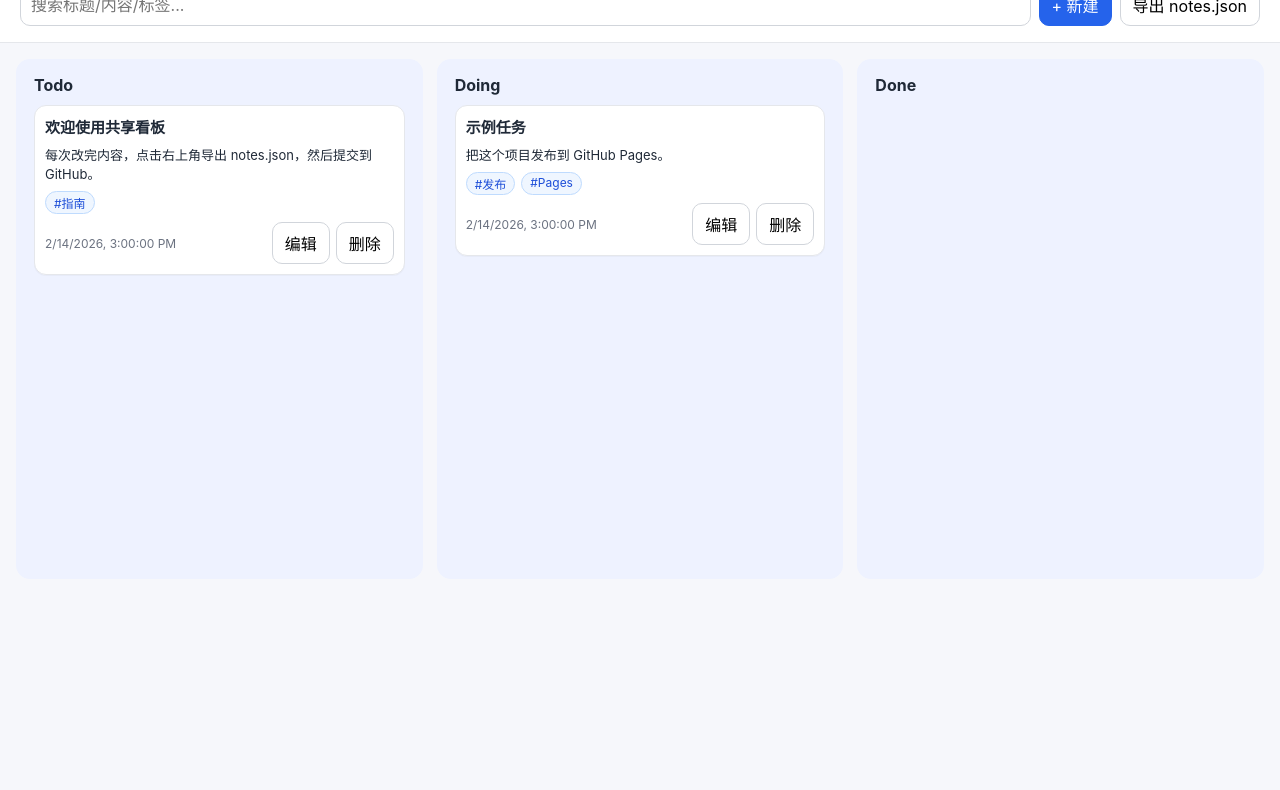
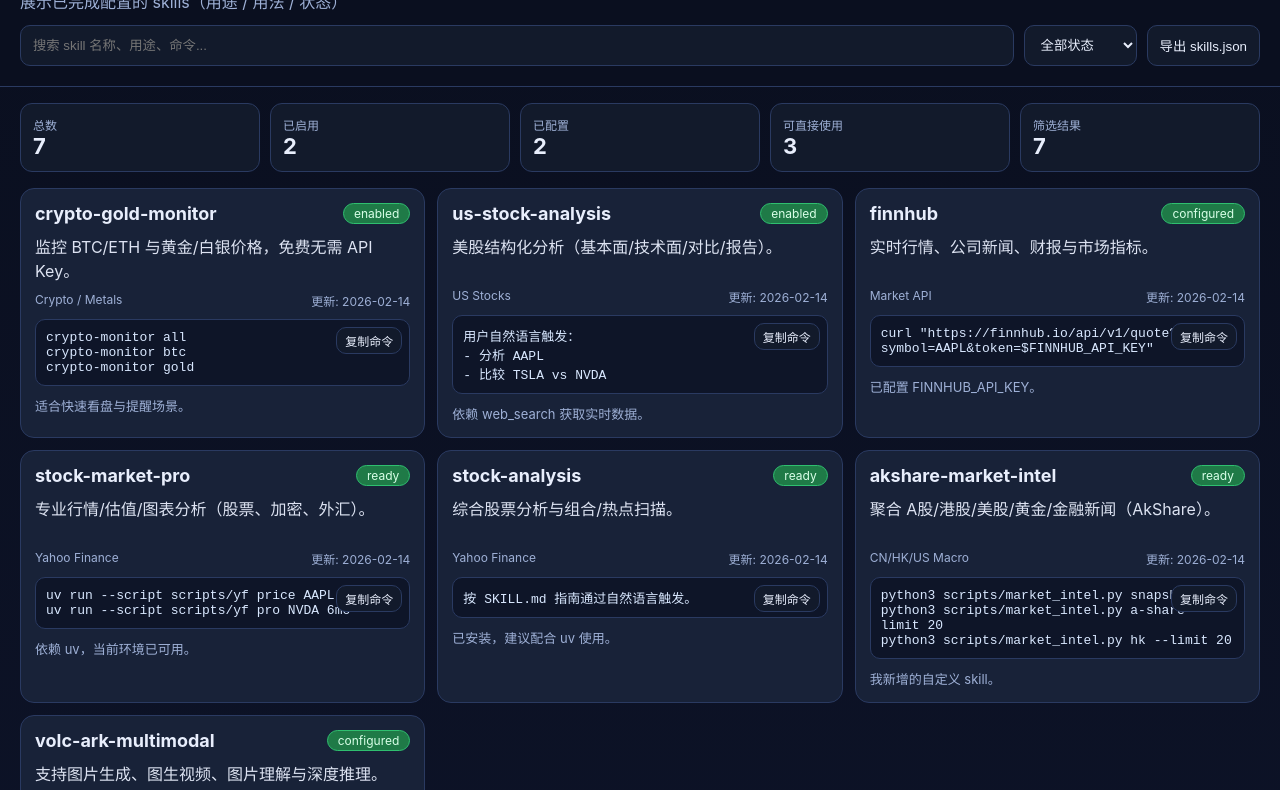
Before and after one commit to talisk/shared-note-board, a plain HTML site: page index.html in a window 1280 px wide. Shown: the part 70-860 px from the top of the page. Before the commit the page ends 800 px from the top, so only its background shows below. Drawn offline with Linux system fonts and the light colour scheme.

Commit message:
feat: convert shared-note-board to skills panel

```diff
--- a/app.js
+++ b/app.js
@@ -1,124 +1,84 @@
-const lists = {
-  todo: document.getElementById('todoList'),
-  doing: document.getElementById('doingList'),
-  done: document.getElementById('doneList')
-};
+const grid = document.getElementById('grid');
+const stats = document.getElementById('stats');
+const searchInput = document.getElementById('search');
+const statusFilter = document.getElementById('statusFilter');
+const cardTpl = document.getElementById('cardTpl');
 
-const dialog = document.getElementById('noteDialog');
-const form = document.getElementById('noteForm');
-const searchInput = document.getElementById('search');
-let notes = [];
+let skills = [];
 
-const nowIso = () => new Date().toISOString();
-const uid = () => 'n' + Math.random().toString(36).slice(2, 9);
-
-async function loadNotes() {
-  const res = await fetch('./notes.json', { cache: 'no-store' });
-  notes = await res.json();
+async function load() {
+  const res = await fetch('./skills.json', { cache: 'no-store' });
+  skills = await res.json();
   render();
 }
 
-function matchesQuery(note, q) {
+function match(skill, q, st) {
+  const okStatus = st === 'all' || skill.status === st;
+  if (!okStatus) return false;
   if (!q) return true;
-  const hay = [note.title, note.content, ...(note.tags || [])].join(' ').toLowerCase();
+  const hay = [skill.name, skill.slug, skill.purpose, skill.usage, skill.notes, skill.category].join(' ').toLowerCase();
   return hay.includes(q.toLowerCase());
 }
 
 function render() {
   const q = searchInput.value.trim();
-  Object.values(lists).forEach(el => (el.innerHTML = ''));
+  const st = statusFilter.value;
+  const list = skills.filter(s => match(s, q, st));
 
-  notes.filter(n => matchesQuery(n, q)).forEach(note => {
-    const card = document.createElement('article');
-    card.className = 'card';
-    card.draggable = true;
-    card.dataset.id = note.id;
-    card.innerHTML = `
-      <h3>${escapeHtml(note.title)}</h3>
-      <p>${escapeHtml(note.content)}</p>
-      <div class="tags">${(note.tags || []).map(t => `<span class="tag">#${escapeHtml(t)}</span>`).join('')}</div>
-      <div class="meta">
-        <span class="small">${new Date(note.updatedAt).toLocaleString()}</span>
-        <div class="actions">
-          <button data-act="edit">编辑</button>
-          <button data-act="del">删除</button>
-        </div>
-      </div>`;
+  stats.innerHTML = '';
+  const total = skills.length;
+  const enabled = skills.filter(s => s.status === 'enabled').length;
+  const configured = skills.filter(s => s.status === 'configured').length;
+  const ready = skills.filter(s => s.status === 'ready').length;
 
-    card.addEventListener('dragstart', e => e.dataTransfer.setData('text/plain', note.id));
-    card.querySelector('[data-act="edit"]').onclick = () => openDialog(note);
-    card.querySelector('[data-act="del"]').onclick = () => {
-      if (!confirm('确认删除这条便签？')) return;
-      notes = notes.filter(n => n.id !== note.id);
-      render();
+  [
+    ['总数', total],
+    ['已启用', enabled],
+    ['已配置', configured],
+    ['可直接使用', ready],
+    ['筛选结果', list.length],
+  ].forEach(([k, v]) => {
+    const el = document.createElement('div');
+    el.className = 'stat';
+    el.innerHTML = `<div class="k">${k}</div><div class="v">${v}</div>`;
+    stats.appendChild(el);
+  });
+
+  grid.innerHTML = '';
+  list.forEach(skill => {
+    const card = cardTpl.content.firstElementChild.cloneNode(true);
+    card.querySelector('.name').textContent = skill.name;
+    card.querySelector('.badge').textContent = skill.status;
+    card.querySelector('.purpose').textContent = skill.purpose;
+    card.querySelector('.category').textContent = skill.category;
+    card.querySelector('.updatedAt').textContent = `更新: ${skill.updatedAt}`;
+    card.querySelector('.usage').textContent = skill.usage;
+    card.querySelector('.notes').textContent = skill.notes || '';
+
+    card.querySelector('.copyBtn').onclick = async () => {
+      try {
+        await navigator.clipboard.writeText(skill.usage);
+        card.querySelector('.copyBtn').textContent = '已复制';
+        setTimeout(() => (card.querySelector('.copyBtn').textContent = '复制命令'), 1000);
+      } catch {
+        alert('复制失败，请手动复制');
+      }
     };
 
-    lists[note.status]?.appendChild(card);
+    grid.appendChild(card);
   });
 }
 
-function openDialog(note = null) {
-  document.getElementById('dialogTitle').textContent = note ? '编辑便签' : '新建便签';
-  document.getElementById('noteId').value = note?.id || '';
-  document.getElementById('title').value = note?.title || '';
-  document.getElementById('content').value = note?.content || '';
-  document.getElementById('tags').value = (note?.tags || []).join(', ');
-  document.getElementById('status').value = note?.status || 'todo';
-  dialog.showModal();
-}
-
-form.addEventListener('submit', e => {
-  e.preventDefault();
-  const id = document.getElementById('noteId').value || uid();
-  const payload = {
-    id,
-    title: document.getElementById('title').value.trim(),
-    content: document.getElementById('content').value.trim(),
-    tags: document.getElementById('tags').value.split(',').map(s => s.trim()).filter(Boolean),
-    status: document.getElementById('status').value,
-    updatedAt: nowIso()
-  };
-
-  const i = notes.findIndex(n => n.id === id);
-  if (i >= 0) notes[i] = payload;
-  else notes.unshift(payload);
-
-  dialog.close();
-  render();
-});
-
-document.getElementById('addBtn').onclick = () => openDialog();
 searchInput.addEventListener('input', render);
+statusFilter.addEventListener('change', render);
 
 document.getElementById('exportBtn').onclick = () => {
-  const blob = new Blob([JSON.stringify(notes, null, 2)], { type: 'application/json' });
+  const blob = new Blob([JSON.stringify(skills, null, 2)], { type: 'application/json' });
   const a = document.createElement('a');
   a.href = URL.createObjectURL(blob);
-  a.download = 'notes.json';
+  a.download = 'skills.json';
   a.click();
   URL.revokeObjectURL(a.href);
 };
 
-for (const [status, list] of Object.entries(lists)) {
-  list.addEventListener('dragover', e => {
-    e.preventDefault();
-    list.closest('.column').classList.add('drag-over');
-  });
-  list.addEventListener('dragleave', () => list.closest('.column').classList.remove('drag-over'));
-  list.addEventListener('drop', e => {
-    e.preventDefault();
-    list.closest('.column').classList.remove('drag-over');
-    const id = e.dataTransfer.getData('text/plain');
-    const note = notes.find(n => n.id === id);
-    if (!note) return;
-    note.status = status;
-    note.updatedAt = nowIso();
-    render();
-  });
-}
-
-function escapeHtml(str = '') {
-  return str.replace(/[&<>'"]/g, ch => ({ '&': '&amp;', '<': '&lt;', '>': '&gt;', "'": '&#39;', '"': '&quot;' }[ch]));
-}
-
-loadNotes();
+load();
--- a/index.html
+++ b/index.html
@@ -3,54 +3,46 @@
 <head>
   <meta charset="UTF-8" />
   <meta name="viewport" content="width=device-width, initial-scale=1.0" />
-  <title>Shared Note Board</title>
+  <title>OpenClaw Skills Panel</title>
   <link rel="stylesheet" href="./styles.css" />
 </head>
 <body>
   <header>
-    <h1>🗂️ Shared Note Board</h1>
+    <h1>🧩 OpenClaw Skills 一览面板</h1>
+    <p class="subtitle">展示已完成配置的 skills（用途 / 用法 / 状态）</p>
     <div class="toolbar">
-      <input id="search" type="search" placeholder="搜索标题/内容/标签..." />
-      <button id="addBtn">+ 新建</button>
-      <button id="exportBtn">导出 notes.json</button>
+      <input id="search" type="search" placeholder="搜索 skill 名称、用途、命令..." />
+      <select id="statusFilter">
+        <option value="all">全部状态</option>
+        <option value="enabled">已启用</option>
+        <option value="configured">已配置</option>
+        <option value="ready">可直接使用</option>
+      </select>
+      <button id="exportBtn">导出 skills.json</button>
     </div>
   </header>
 
-  <main id="board" class="board">
-    <section class="column" data-status="todo">
-      <h2>Todo</h2>
-      <div class="list" id="todoList"></div>
-    </section>
-    <section class="column" data-status="doing">
-      <h2>Doing</h2>
-      <div class="list" id="doingList"></div>
-    </section>
-    <section class="column" data-status="done">
-      <h2>Done</h2>
-      <div class="list" id="doneList"></div>
-    </section>
-  </main>
+  <section class="stats" id="stats"></section>
+  <main id="grid" class="grid"></main>
 
-  <dialog id="noteDialog">
-    <form method="dialog" id="noteForm">
-      <h3 id="dialogTitle">新建便签</h3>
-      <input type="hidden" id="noteId" />
-      <label>标题<input id="title" required maxlength="80" /></label>
-      <label>内容<textarea id="content" rows="5" required></textarea></label>
-      <label>标签（逗号分隔）<input id="tags" placeholder="项目A, 紧急" /></label>
-      <label>状态
-        <select id="status">
-          <option value="todo">Todo</option>
-          <option value="doing">Doing</option>
-          <option value="done">Done</option>
-        </select>
-      </label>
-      <menu>
-        <button value="cancel">取消</button>
-        <button id="saveBtn" value="default">保存</button>
-      </menu>
-    </form>
-  </dialog>
+  <template id="cardTpl">
+    <article class="card">
+      <div class="card-head">
+        <h3 class="name"></h3>
+        <span class="badge"></span>
+      </div>
+      <p class="purpose"></p>
+      <div class="meta">
+        <span class="category"></span>
+        <span class="updatedAt"></span>
+      </div>
+      <div class="usage-wrap">
+        <pre class="usage"></pre>
+        <button class="copyBtn">复制命令</button>
+      </div>
+      <p class="notes"></p>
+    </article>
+  </template>
 
   <script src="./app.js" type="module"></script>
 </body>
--- /dev/null
+++ b/skills.json
@@ -0,0 +1,72 @@
+[
+  {
+    "name": "crypto-gold-monitor",
+    "slug": "crypto-gold-monitor",
+    "status": "enabled",
+    "category": "Crypto / Metals",
+    "purpose": "监控 BTC/ETH 与黄金/白银价格，免费无需 API Key。",
+    "usage": "crypto-monitor all\ncrypto-monitor btc\ncrypto-monitor gold",
+    "notes": "适合快速看盘与提醒场景。",
+    "updatedAt": "2026-02-14"
+  },
+  {
+    "name": "us-stock-analysis",
+    "slug": "us-stock-analysis",
+    "status": "enabled",
+    "category": "US Stocks",
+    "purpose": "美股结构化分析（基本面/技术面/对比/报告）。",
+    "usage": "用户自然语言触发：\n- 分析 AAPL\n- 比较 TSLA vs NVDA",
+    "notes": "依赖 web_search 获取实时数据。",
+    "updatedAt": "2026-02-14"
+  },
+  {
+    "name": "finnhub",
+    "slug": "finnhub",
+    "status": "configured",
+    "category": "Market API",
+    "purpose": "实时行情、公司新闻、财报与市场指标。",
+    "usage": "curl \"https://finnhub.io/api/v1/quote?symbol=AAPL&token=$FINNHUB_API_KEY\"",
+    "notes": "已配置 FINNHUB_API_KEY。",
+    "updatedAt": "2026-02-14"
+  },
+  {
+    "name": "stock-market-pro",
+    "slug": "stock-market-pro",
+    "status": "ready",
+    "category": "Yahoo Finance",
+    "purpose": "专业行情/估值/图表分析（股票、加密、外汇）。",
+    "usage": "uv run --script scripts/yf price AAPL\nuv run --script scripts/yf pro NVDA 6mo",
+    "notes": "依赖 uv，当前环境已可用。",
+    "updatedAt": "2026-02-14"
+  },
+  {
+    "name": "stock-analysis",
+    "slug": "stock-analysis",
+    "status": "ready",
+    "category": "Yahoo Finance",
+    "purpose": "综合股票分析与组合/热点扫描。",
+    "usage": "按 SKILL.md 指南通过自然语言触发。",
+    "notes": "已安装，建议配合 uv 使用。",
+    "updatedAt": "2026-02-14"
+  },
+  {
+    "name": "akshare-market-intel",
+    "slug": "akshare-market-intel",
+    "status": "ready",
+    "category": "CN/HK/US Macro",
+    "purpose": "聚合 A股/港股/美股/黄金/金融新闻（AkShare）。",
+    "usage": "python3 scripts/market_intel.py snapshot\npython3 scripts/market_intel.py a-share --limit 20\npython3 scripts/market_intel.py hk --limit 20",
+    "notes": "我新增的自定义 skill。",
+    "updatedAt": "2026-02-14"
+  },
+  {
+    "name": "volc-ark-multimodal",
+    "slug": "volc-ark-multimodal",
+    "status": "configured",
+    "category": "Multimodal",
+    "purpose": "支持图片生成、图生视频、图片理解与深度推理。",
+    "usage": "python3 scripts/ark_multimodal.py image --prompt \"赛博朋克城市夜景\"\npython3 scripts/ark_multimodal.py video-create --prompt \"...\" --image-url \"https://...\"\npython3 scripts/ark_multimodal.py reason --image-url \"https://...\" --text \"你看见了什么\"",
+    "notes": "已配置 ARK_BASE_URL / ARK_API_KEY / ARK_*_MODEL。",
+    "updatedAt": "2026-02-14"
+  }
+]
--- a/styles.css
+++ b/styles.css
@@ -1,29 +1,69 @@
+:root {
+  --bg: #0b1020;
+  --panel: #121a2b;
+  --card: #182238;
+  --text: #e8eefc;
+  --muted: #9eb0d6;
+  --ok: #2ecc71;
+  --line: #2a3a61;
+}
 * { box-sizing: border-box; }
-body { margin: 0; font-family: -apple-system,BlinkMacSystemFont,"Segoe UI",sans-serif; background:#f6f7fb; color:#1f2937; }
-header { padding: 16px 20px; background: #fff; border-bottom:1px solid #e5e7eb; position: sticky; top:0; z-index:2; }
-h1 { margin:0 0 12px; font-size: 22px; }
-.toolbar { display:flex; gap:8px; flex-wrap: wrap; }
-input, textarea, select, button { font: inherit; }
-button { border:1px solid #d1d5db; background:#fff; padding:8px 12px; border-radius:10px; cursor:pointer; }
-button:hover { background:#f3f4f6; }
-#addBtn { background:#2563eb; color:#fff; border-color:#2563eb; }
-#search { flex:1; min-width:220px; padding:8px 10px; border-radius:10px; border:1px solid #d1d5db; }
-.board { display:grid; gap:14px; grid-template-columns:repeat(3,minmax(240px,1fr)); padding:16px; }
-.column { background:#eef2ff; border-radius:14px; padding:10px; min-height:65vh; }
-.column h2 { margin:6px 8px 10px; font-size:16px; }
-.list { min-height:120px; }
-.card { background:#fff; border:1px solid #e5e7eb; border-radius:12px; padding:10px; margin:8px; box-shadow:0 1px 1px rgba(0,0,0,.03); }
-.card h3 { margin:0 0 8px; font-size:15px; }
-.card p { margin:0 0 8px; font-size:13px; white-space:pre-wrap; }
-.tags { display:flex; flex-wrap:wrap; gap:6px; margin-bottom:8px; }
-.tag { font-size:12px; background:#eff6ff; color:#1d4ed8; border:1px solid #bfdbfe; border-radius:999px; padding:2px 8px; }
-.meta { display:flex; justify-content:space-between; align-items:center; gap:8px; }
-.actions { display:flex; gap:6px; }
-.small { font-size:12px; color:#6b7280; }
-.drag-over { outline:2px dashed #2563eb; outline-offset: -6px; }
-dialog { border:none; border-radius:14px; width:min(520px,92vw); }
-#noteForm { display:grid; gap:8px; }
-#noteForm label { display:grid; gap:4px; font-size:13px; }
-#noteForm input, #noteForm textarea, #noteForm select { border:1px solid #d1d5db; border-radius:8px; padding:8px; }
-menu { display:flex; justify-content:flex-end; gap:8px; padding:0; margin:6px 0 0; }
-@media (max-width: 900px) { .board { grid-template-columns:1fr; } }
+body {
+  margin: 0;
+  font-family: Inter, -apple-system, Segoe UI, Roboto, PingFang SC, Helvetica, Arial, sans-serif;
+  background: linear-gradient(180deg, #0a0f1f, #0d1328);
+  color: var(--text);
+}
+header { padding: 20px; border-bottom: 1px solid var(--line); position: sticky; top: 0; background: #0b1020f2; backdrop-filter: blur(6px); }
+h1 { margin: 0 0 4px; font-size: 24px; }
+.subtitle { margin: 0 0 12px; color: var(--muted); }
+.toolbar { display: flex; gap: 10px; flex-wrap: wrap; }
+input, select, button {
+  background: var(--panel);
+  color: var(--text);
+  border: 1px solid var(--line);
+  border-radius: 10px;
+  padding: 10px 12px;
+}
+input { min-width: 280px; flex: 1; }
+button { cursor: pointer; }
+.stats { display: grid; grid-template-columns: repeat(auto-fit,minmax(150px,1fr)); gap: 10px; padding: 16px 20px 0; }
+.stat {
+  background: var(--panel);
+  border: 1px solid var(--line);
+  border-radius: 12px;
+  padding: 12px;
+}
+.stat .k { color: var(--muted); font-size: 12px; }
+.stat .v { font-size: 22px; font-weight: 700; }
+.grid {
+  padding: 16px 20px 24px;
+  display: grid;
+  grid-template-columns: repeat(auto-fit,minmax(320px,1fr));
+  gap: 12px;
+}
+.card {
+  background: var(--card);
+  border: 1px solid var(--line);
+  border-radius: 14px;
+  padding: 14px;
+}
+.card-head { display: flex; justify-content: space-between; gap: 8px; align-items: center; }
+.name { margin: 0; font-size: 18px; }
+.badge { background: #1f7a47; color: #d9ffe8; border: 1px solid #2fbf6f; border-radius: 999px; padding: 2px 10px; font-size: 12px; }
+.purpose { color: var(--text); opacity: .95; margin: 10px 0; min-height: 44px; }
+.meta { display: flex; justify-content: space-between; color: var(--muted); font-size: 12px; margin-bottom: 10px; }
+.usage-wrap { position: relative; }
+.usage {
+  margin: 0;
+  white-space: pre-wrap;
+  background: #0e1528;
+  border: 1px solid var(--line);
+  border-radius: 10px;
+  padding: 10px;
+  color: #d9e8ff;
+  max-height: 140px;
+  overflow: auto;
+}
+.copyBtn { position: absolute; right: 8px; top: 8px; font-size: 12px; padding: 4px 8px; }
+.notes { color: var(--muted); font-size: 13px; margin: 10px 0 0; }
```
Also changed, not shown: 1 other file.
